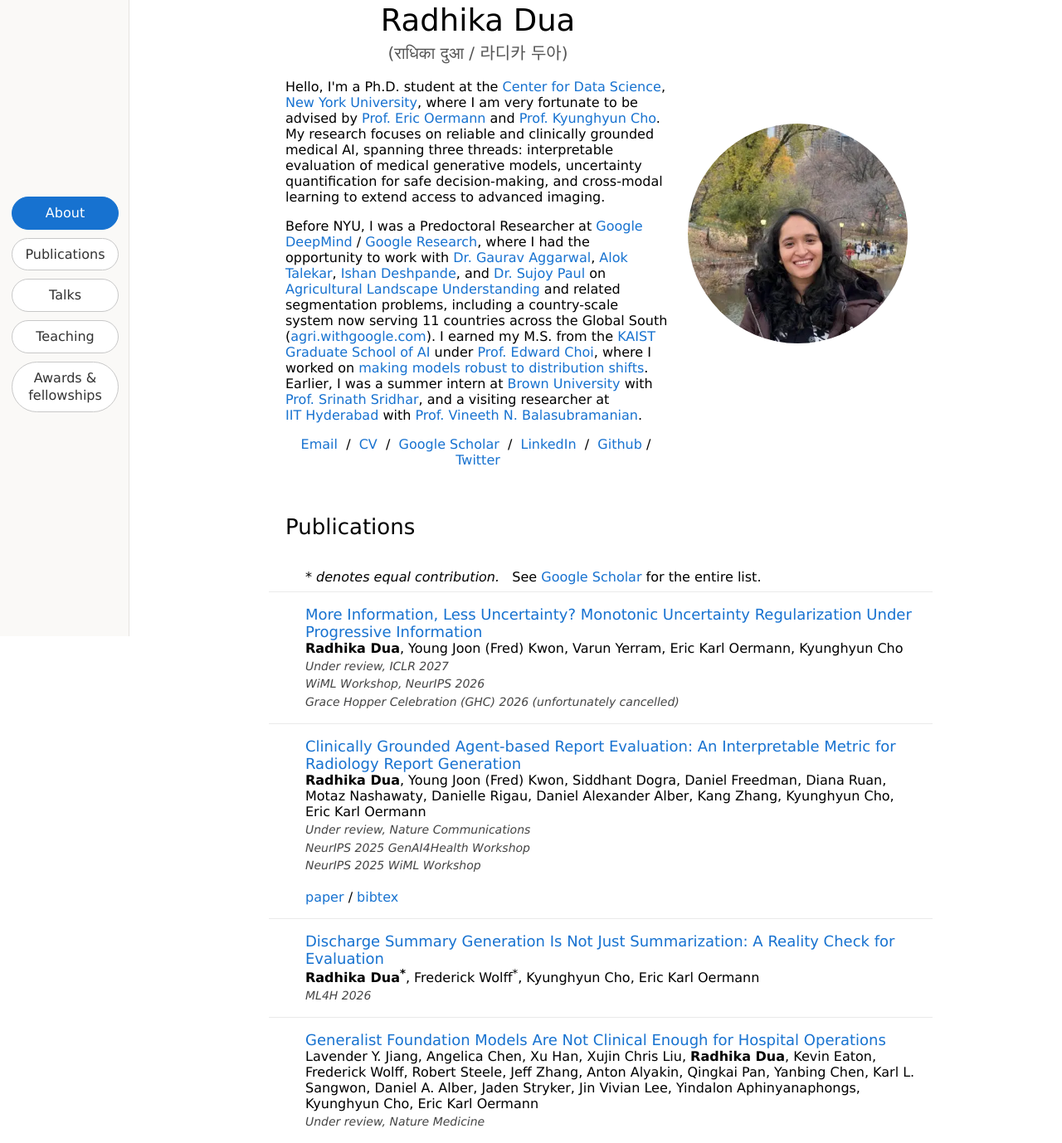
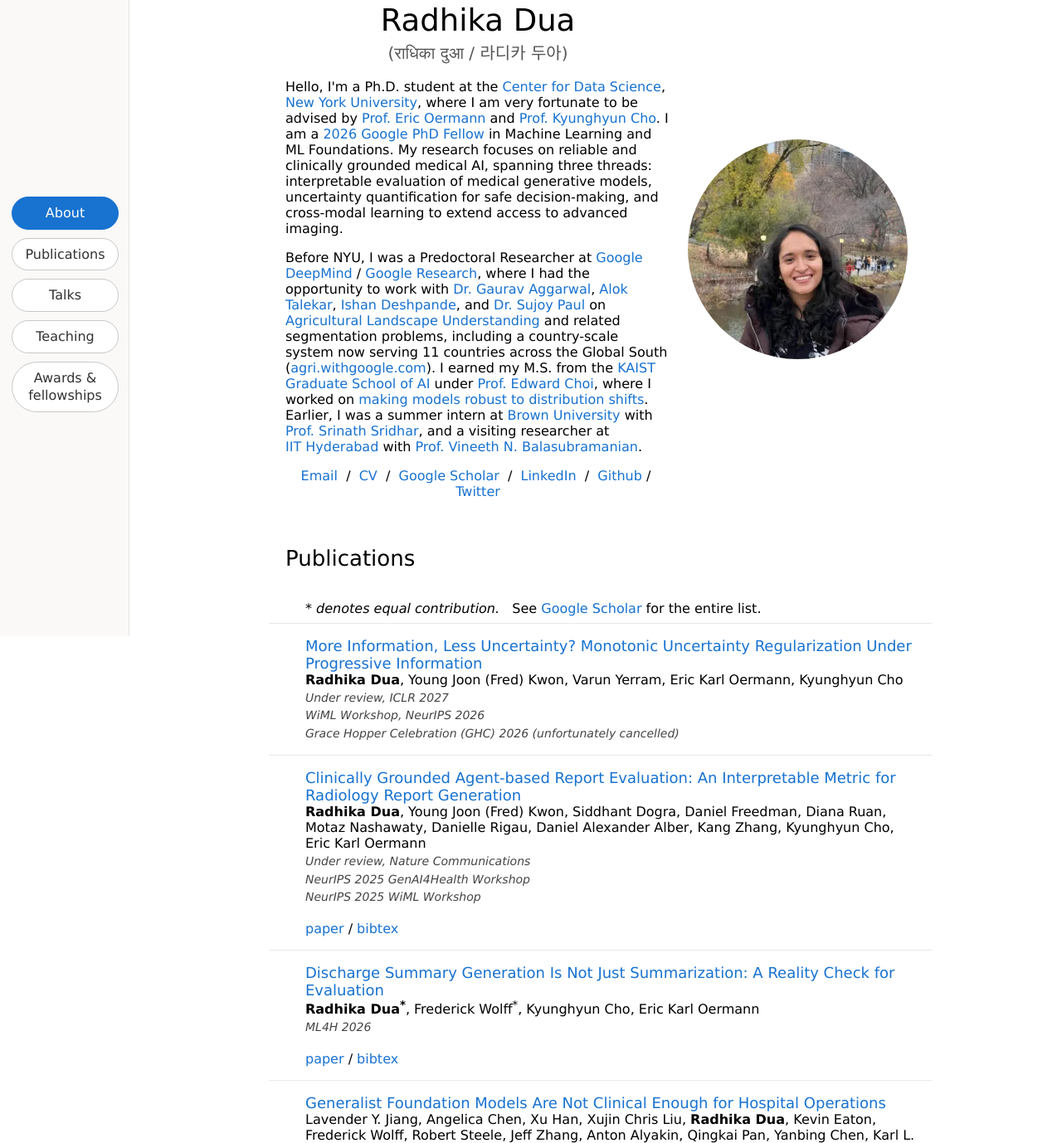
Before and after one commit to Radhikadua123/Radhikadua123.github.io, a plain HTML site: page index.html in a window 1280 px wide. Shown: the part 33-1411 px from the top of the page at 83% size. Drawn offline with Linux system fonts and the light colour scheme.

Commit message:
Add Google PhD Fellowship and ML4H paper link
Co-authored-by: Cursor <cursoragent@cursor.com>

```diff
--- a/index.html
+++ b/index.html
@@ -222,7 +222,7 @@
                 <name>Radhika Dua</name>
               </p>
               <p class="name-aliases">(राधिका दुआ / 라디카 두아)</p>
-              <p>Hello, I'm a Ph.D. student at the <a href="https://cds.nyu.edu/">Center for Data Science</a>, <a href="https://www.nyu.edu/">New York University</a>, where I am very fortunate to be advised by <a href="https://med.nyu.edu/faculty/eric-oermann">Prof.&nbsp;Eric Oermann</a> and <a href="https://kyunghyuncho.me/">Prof.&nbsp;Kyunghyun Cho</a>. My research focuses on reliable and clinically grounded medical AI, spanning three threads: interpretable evaluation of medical generative models, uncertainty quantification for safe decision-making, and cross-modal learning to extend access to advanced imaging.</p>
+              <p>Hello, I'm a Ph.D. student at the <a href="https://cds.nyu.edu/">Center for Data Science</a>, <a href="https://www.nyu.edu/">New York University</a>, where I am very fortunate to be advised by <a href="https://med.nyu.edu/faculty/eric-oermann">Prof.&nbsp;Eric Oermann</a> and <a href="https://kyunghyuncho.me/">Prof.&nbsp;Kyunghyun Cho</a>. I am a <a href="https://research.google/programs-and-events/phd-fellowship/recipients/">2026 Google PhD Fellow</a> in Machine Learning and ML Foundations. My research focuses on reliable and clinically grounded medical AI, spanning three threads: interpretable evaluation of medical generative models, uncertainty quantification for safe decision-making, and cross-modal learning to extend access to advanced imaging.</p>
               <p>Before NYU, I was a Predoctoral Researcher at <a href="https://www.deepmind.com/">Google DeepMind</a> / <a href="https://research.google/">Google Research</a>, where I had the opportunity to work with <a href="https://in.linkedin.com/in/gauagg">Dr.&nbsp;Gaurav Aggarwal</a>, <a href="https://www.linkedin.com/in/alok-talekar-5b5a961">Alok Talekar</a>, <a href="https://openreview.net/profile?id=%7EIshan_Deshpande1">Ishan Deshpande</a>, and <a href="https://scholar.google.com/citations?user=Iq8BQUYAAAAJ">Dr.&nbsp;Sujoy Paul</a> on <a href="https://arxiv.org/abs/2411.05359">Agricultural Landscape Understanding</a> and related segmentation problems, including a country-scale system now serving 11&nbsp;countries across the Global South (<a href="https://agri.withgoogle.com/">agri.withgoogle.com</a>). I earned my M.S. from the <a href="https://gsai.kaist.ac.kr/">KAIST Graduate School of AI</a> under <a href="https://mp2893.com/">Prof.&nbsp;Edward Choi</a>, where I worked on <a href="https://arxiv.org/abs/2207.13083">making models robust to distribution shifts</a>. Earlier, I was a summer intern at <a href="https://www.brown.edu/">Brown&nbsp;University</a> with <a href="https://cs.brown.edu/people/ssrinath/">Prof.&nbsp;Srinath&nbsp;Sridhar</a>, and a visiting researcher at <a href="https://iith.ac.in/">IIT&nbsp;Hyderabad</a> with <a href="https://iith.ac.in/~vineethnb/">Prof.&nbsp;Vineeth&nbsp;N.&nbsp;Balasubramanian</a>.</p>
               <p style="text-align:center">
                 <a href="mailto:radhikadua@nyu.edu">Email</a> &nbsp/&nbsp
@@ -278,9 +278,13 @@
                      </tr>
                     <tr class="pub-row">
                       <td colspan="2" class="pub-body" style="width:100%;">
-                        <papertitle>Discharge Summary Generation Is Not Just Summarization: A Reality Check for Evaluation</papertitle><br>
+                        <a href="https://arxiv.org/pdf/2611.14823v1"><papertitle>Discharge Summary Generation Is Not Just Summarization: A Reality Check for Evaluation</papertitle></a><br>
                         <strong>Radhika Dua<sup>*</sup></strong>, Frederick Wolff<sup>*</sup>, Kyunghyun Cho, Eric Karl Oermann<br>
                         <span class="venue">ML4H 2026</span>
+                        <br>
+                        <a href="https://arxiv.org/pdf/2611.14823v1">paper</a>
+                        /
+                        <a href="https://arxiv.org/bibtex/2611.14823">bibtex</a>
                         </td>
                      </tr>
                     <tr class="pub-row">
@@ -500,6 +504,7 @@
                     <tr>
                       <td class="teaching-body-cell teaching-block" style="width:100%;">
                       <ul class="teaching-courses">
+                        <li><a href="https://research.google/programs-and-events/phd-fellowship/recipients/">Google PhD Fellowship</a> in Machine Learning and ML Foundations, 2026</li>
                         <li>NYU Data Science Graduate Fellowship, 2024–2029</li>
                         <li>NYU Center for Data Science Medical Fellowship, 2024–Present</li>
                         <li>Travel Award, NeurIPS (Women in Machine Learning), 2025</li>
@@ -514,7 +519,7 @@
                       </tr>
                       </tbody></table>
                         <br>
-                        <p style="margin:0 0 0.35em 0;">Last updated October 26, 2026.</p>
+                        <p style="margin:0 0 0.35em 0;">Last updated November 20, 2026.</p>
                         <p style="margin:0;">Design and source code from <a href="https://jonbarron.info/">Jon Barron's website</a>.</p>
           </td>
         </tr>
```
